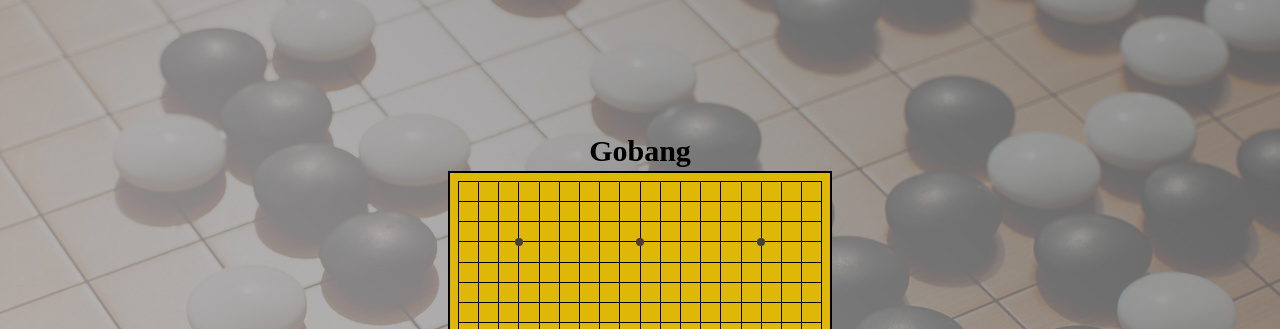
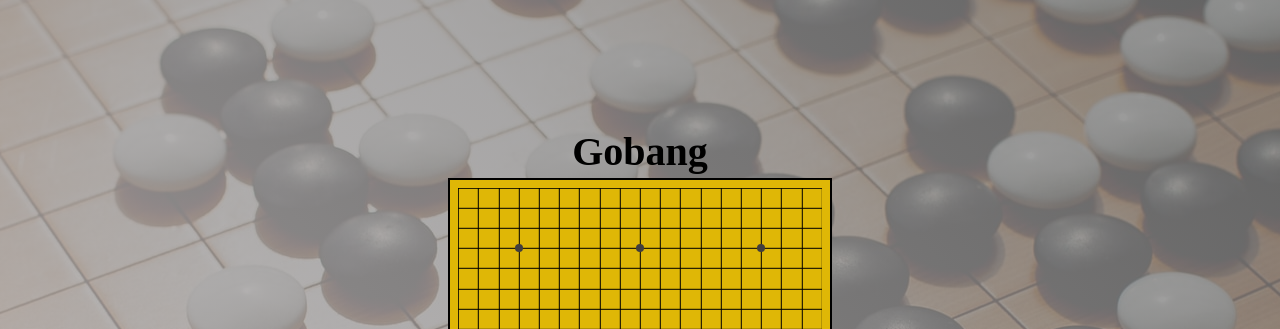
Before and after one commit to ChiuWeiChung/Go-Bang, a plain HTML site: page index.html in a window 1280 px wide. Shown: the top 329 px of the page. Drawn offline with Linux system fonts and the light colour scheme; files whose address does not match are found by name.

Commit message:
fix gird boundary

```diff
--- a/style.css
+++ b/style.css
@@ -96,10 +96,10 @@ body {
     display: inline-block;
 }
 
-h1 {
+.title {
     text-align: center;
     margin: 3px auto 3px auto;
-    font-size: 30px;
+    font-size: 2.5rem;
 }
 
 .loc {
@@ -113,7 +113,8 @@ h1 {
     content: "";
     position: absolute;
     left: 0;
-    top: 48%;
+    top: 50%;
+    transform: translateY(-50%);
     width: 100%;
     height: 2%;
     background-color: black;
@@ -123,7 +124,8 @@ h1 {
 .loc::after {
     content: "";
     position: absolute;
-    left: 48%;
+    left: 50%;
+    transform: translateX(-50%);
     width: 2%;
     height: 100%;
     background-color: black;
```
